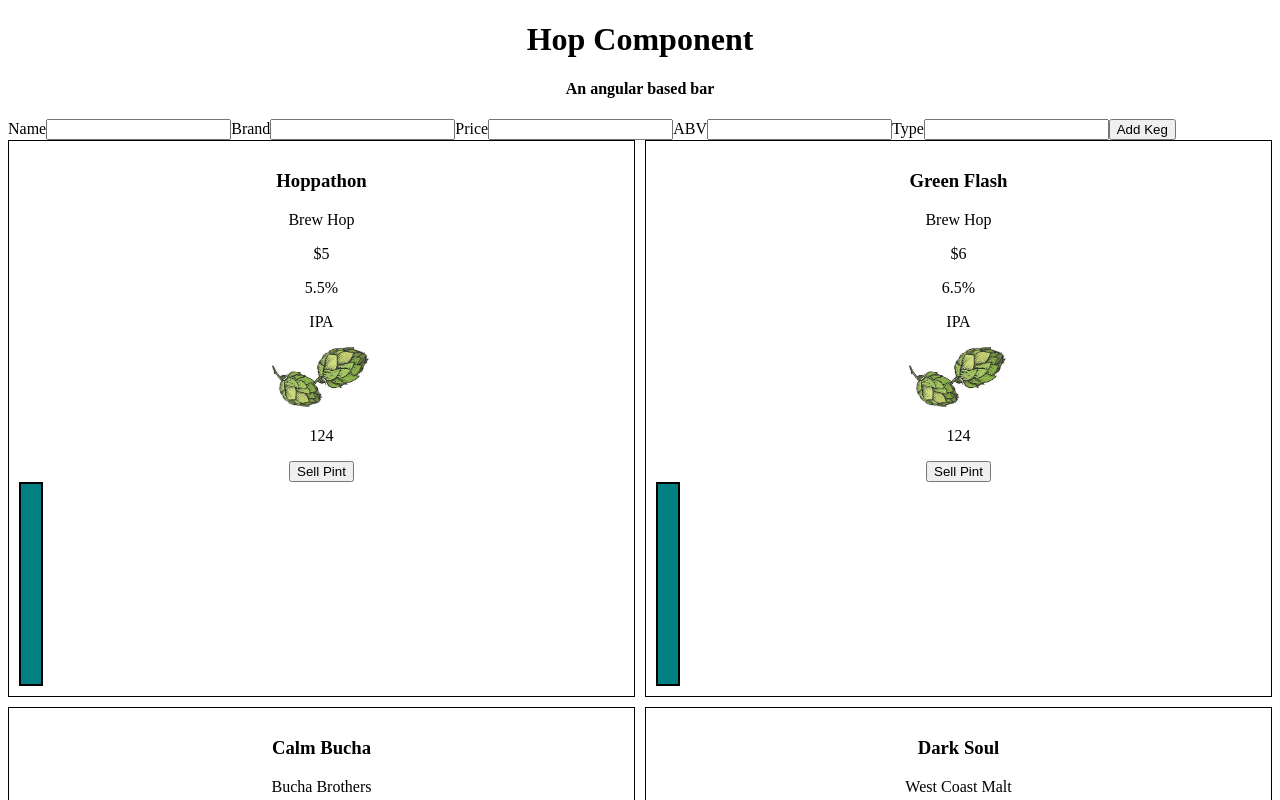
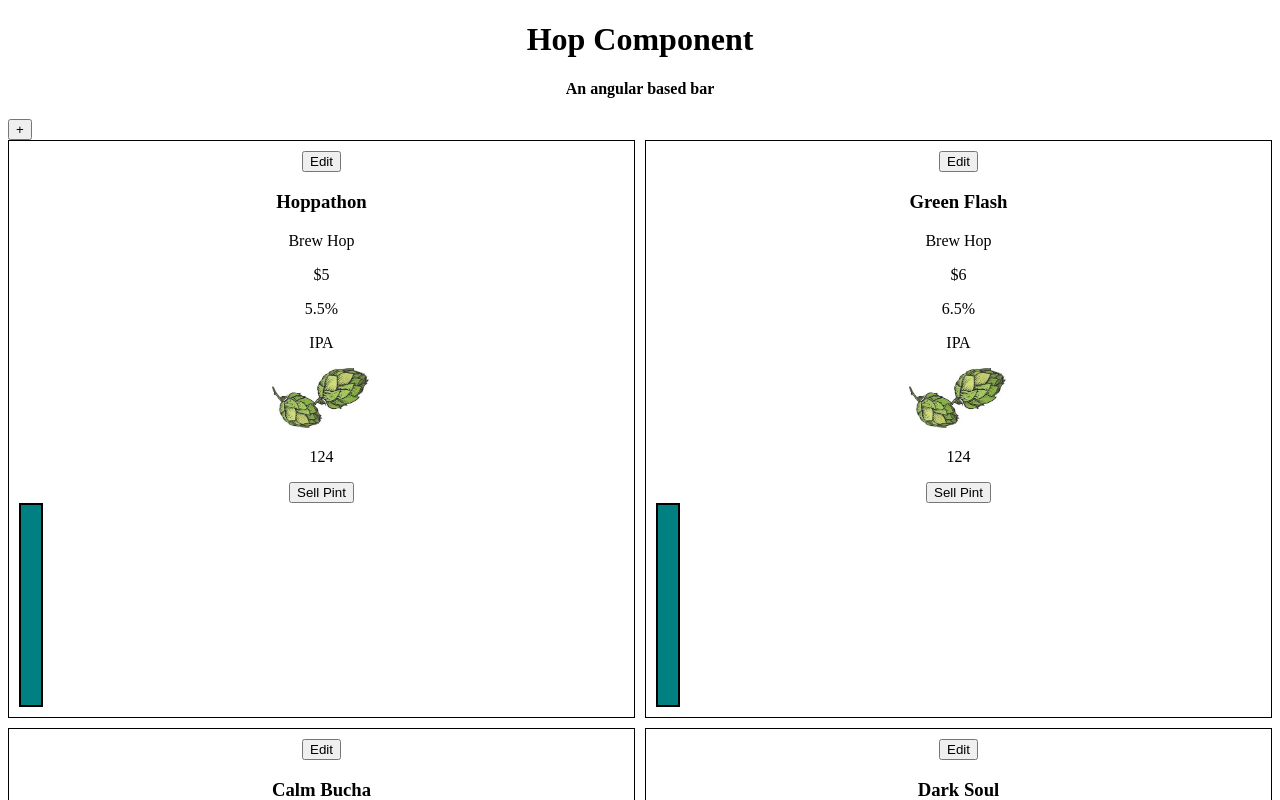
Before and after one commit to evan-mcconnell/angular-tap-room, an Angular app: page / in a window 1280 px wide. Shown: the top 800 px of the page. Built offline with nearby package versions, Linux system fonts and the light colour scheme.

Commit message:
include add component and edit ability

```diff
--- /dev/null
+++ b/src/app/edit-form/edit-form.component.html
@@ -0,0 +1,3 @@
+<p>
+  edit-form works!
+</p>
--- /dev/null
+++ b/src/app/edit-form/edit-form.component.ts
@@ -0,0 +1,15 @@
+import { Component, OnInit } from '@angular/core';
+
+@Component({
+  selector: 'app-edit-form',
+  templateUrl: './edit-form.component.html',
+  styleUrls: ['./edit-form.component.css']
+})
+export class EditFormComponent implements OnInit {
+
+  constructor() { }
+
+  ngOnInit() {
+  }
+
+}
--- a/src/app/keg-form/keg-form.component.html
+++ b/src/app/keg-form/keg-form.component.html
@@ -1,13 +1,13 @@
 <form>
   <label for="nameInput">Name</label>
-  <input id="nameInput" type="text">
+  <input id="nameInput" type="text" [(ngModel)]='newKeg.name' name="name">
   <label for="brandInput">Brand</label>
-  <input id="brandInput" type="text">
+  <input id="brandInput" type="text" [(ngModel)]='newKeg.brand' name="brand">
   <label for="priceInput">Price</label>
-  <input id="priceInput" type="number">
+  <input id="priceInput" type="number" [(ngModel)]='newKeg.price' name="price">
   <label for="alcoholContentInput">ABV</label>
-  <input id="alcoholContentInput" type="number">
+  <input id="alcoholContentInput" type="number" [(ngModel)]='newKeg.alcoholContent' name="alcoholContent">
   <label for="typeInput">Type</label>
-  <input id="typeInput" type="text">
-  <button (click)='addKeg(keg)'>Add Keg</button>
+  <input id="typeInput" type="text" [(ngModel)]='newKeg.type' name="type">
+  <button (click)='addKeg()'>Add Keg</button>
 </form>
--- a/src/app/keg-form/keg-form.component.ts
+++ b/src/app/keg-form/keg-form.component.ts
@@ -7,11 +7,14 @@
   styleUrls: ['./keg-form.component.css']
 })
 export class KegFormComponent{
-  newKeg:Keg;
+  newKeg = {}
+
   @Output() clickSender = new EventEmitter();
-  addKeg(keg){
 
-    this.clickSender.emit(keg);
+  addKeg(){
 
+    console.log("addkeg", this.newKeg)
+    this.clickSender.emit(this.newKeg);
+    this.newKeg={};
   }
 }
--- a/src/app/keg-list/keg-list.component.html
+++ b/src/app/keg-list/keg-list.component.html
@@ -1,4 +1,5 @@
-<app-keg-form></app-keg-form>
+<button type="button" name="button" (click)="showForm = !showForm">+</button>
+<app-keg-form *ngIf="showForm" (clickSender)="addKegToList($event)"></app-keg-form>
 <div class="keg-list">
   <app-keg *ngFor="let keg of kegs" [data]="keg"></app-keg>
 </div>
--- a/src/app/keg-list/keg-list.component.ts
+++ b/src/app/keg-list/keg-list.component.ts
@@ -1,7 +1,7 @@
 import { Component, OnInit } from '@angular/core';
 import { Keg } from '../models/kegModel';
 // import { KegComponent } from '../keg/keg.component';
-import { kegData } from '../keg/keg-data';
+import { kegData } from '../keg-data';
 
 @Component({
   selector: 'app-keg-list',
@@ -12,13 +12,8 @@
   public kegs: Keg[] = kegData;
   constructor() {
   }
-  addKeg(){
-    this.kegs.push({
-      name: "Hoppathon",
-      brand: "Brew Hop",
-      price: 5,
-      alcoholContent: 5.5,
-      type: "IPA"
-    })
+  addKegToList(newKeg){
+    this.kegs.push(newKeg)
+    console.log("addKegToList", this.kegs)
   }
 }
--- a/src/app/keg/keg.component.html
+++ b/src/app/keg/keg.component.html
@@ -1,11 +1,20 @@
 
 <div class="keg">
-
-  <h3>{{data.name}}</h3>
-  <p>{{data.brand}}</p>
-  <p>${{data.price}}</p>
-  <p>{{data.alcoholContent}}%</p>
-  <p>{{data.type}}</p>
+  <button type="button" name="button" (click)="editMode=!editMode">Edit</button>
+  <div *ngIf="!editMode">
+    <h3>{{data.name}}</h3>
+    <p>{{data.brand}}</p>
+    <p>${{data.price}}</p>
+    <p>{{data.alcoholContent}}%</p>
+    <p>{{data.type}}</p>
+  </div>
+  <div *ngIf="editMode">
+    <h3><input type="text" [(ngModel)]="data.name"></h3>
+    <p><input type="text" [(ngModel)]="data.brand"></p>
+    <p><input type="number" [(ngModel)]="data.price"></p>
+    <p><input type="number" [(ngModel)]="data.alcoholContent"></p>
+    <p><input type="text" [(ngModel)]="data.type"></p>
+  </div>
   <img [src]="drinkIcon()">
   <p>{{pints}}</p>
   <button type="button" (click)="sellPint()">Sell Pint</button>
--- a/src/app/keg/keg.component.ts
+++ b/src/app/keg/keg.component.ts
@@ -9,6 +9,7 @@
 
 export class KegComponent implements OnInit {
   public pints: number = 124;
+
   @Input() data: Keg;
   constructor() {}
 
@@ -19,6 +20,7 @@
   sellPint(){
     this.pints--;
   }
+
   displayFill(){
     if (this.pints===124){
       return 'new-keg';
```
Also changed, not shown: src/app/app.module.ts (+6 -2 lines), src/app/edit-form/edit-form.component.css (added), src/app/keg-data.ts (renamed from src/app/keg/keg-data.ts), 1 other file (tests, documents, lock files or other folders).
